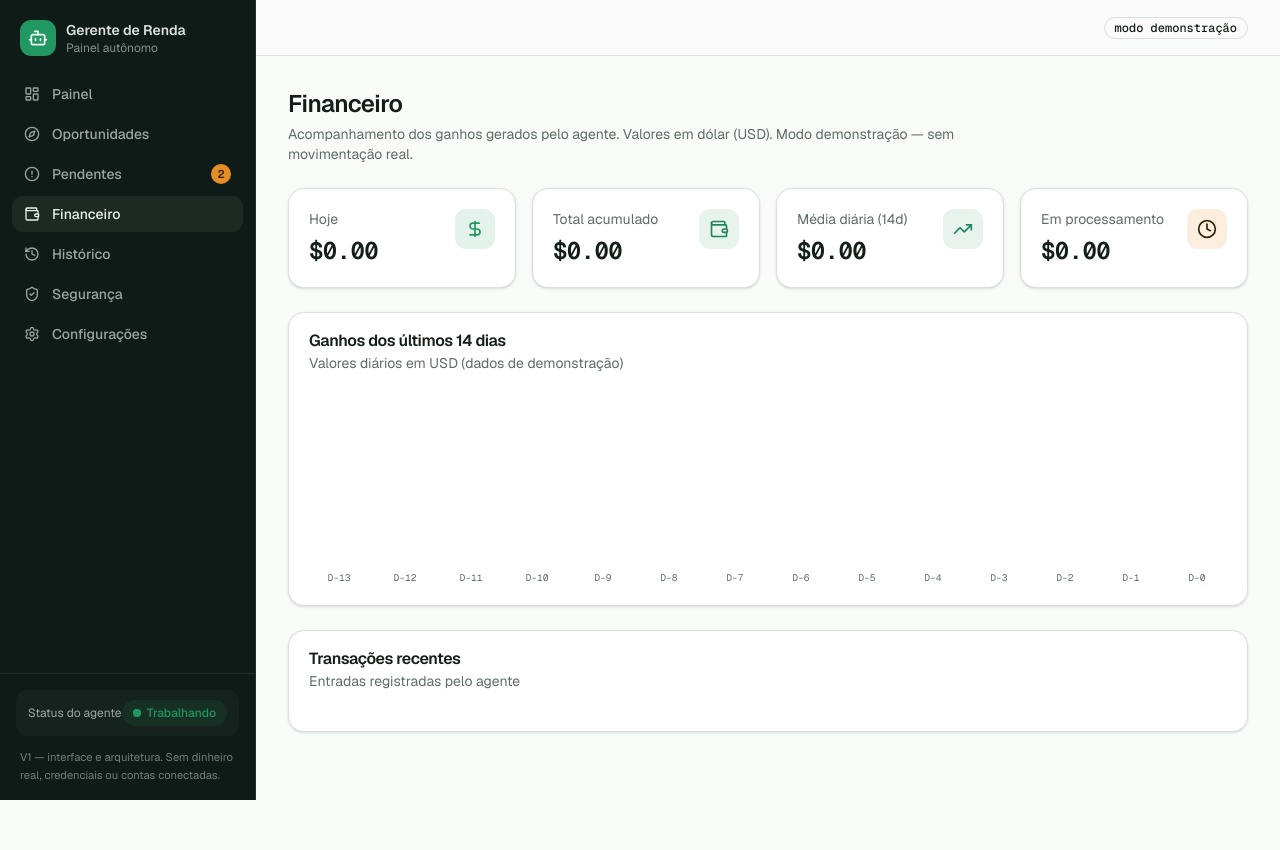
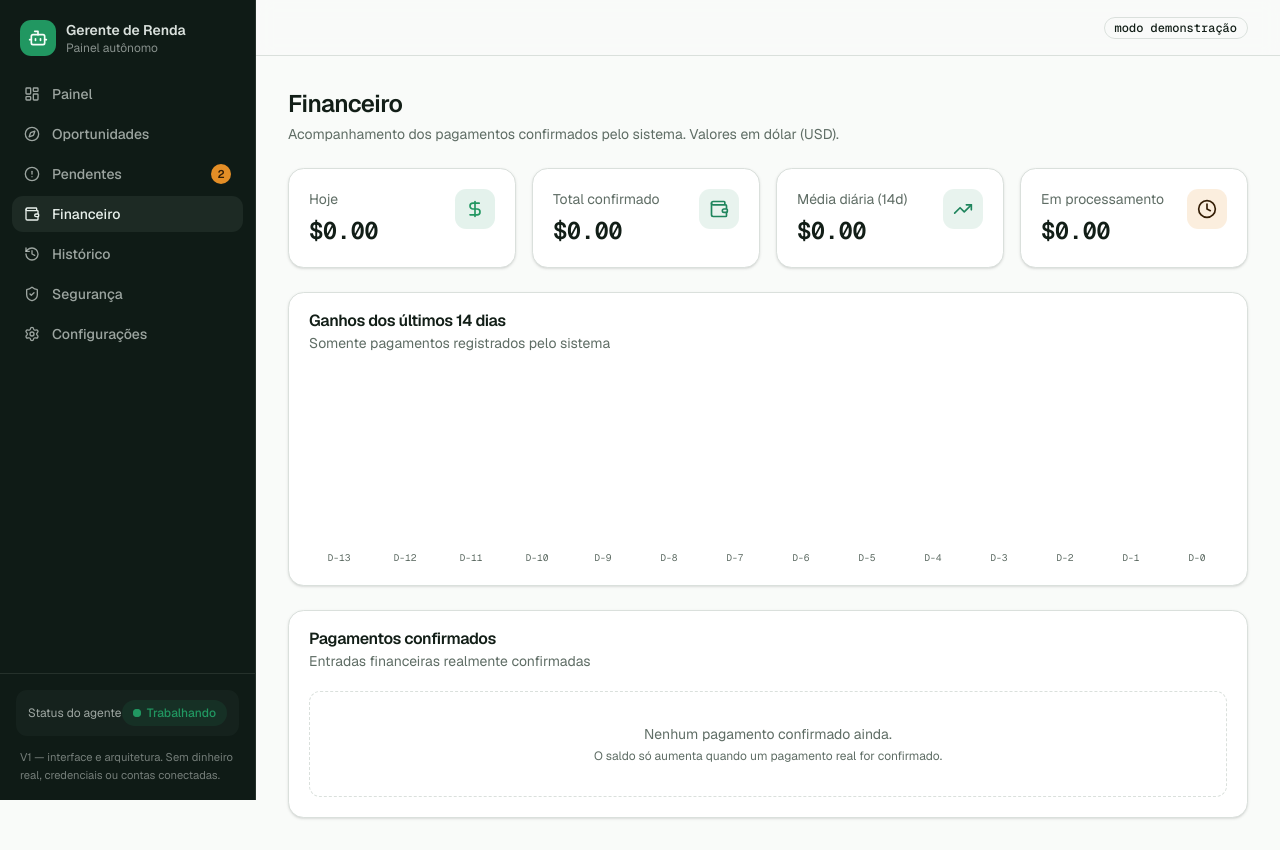
Before and after one commit to ivansilva1062-cpu/Gerente-de-renda, a Next.js app: page /financeiro in a window 1280 px wide. Before the commit the page ends 800 px from the top, so only its background shows below. Built offline with nearby package versions, Linux system fonts and the light colour scheme.

Commit message:
Update page.tsx

```diff
--- a/app/financeiro/page.tsx
+++ b/app/financeiro/page.tsx
@@ -1,41 +1,119 @@
 'use client'
 
-import { DollarSign, Wallet, TrendingUp, Clock } from 'lucide-react'
+import {
+  DollarSign,
+  Wallet,
+  TrendingUp,
+  Clock,
+} from 'lucide-react'
+
 import { useAgent } from '@/components/agent-provider'
 import { PageHeader } from '@/components/page-header'
 import { StatCard } from '@/components/stat-card'
 import { EarningsChart } from '@/components/earnings-chart'
-import { Card, CardContent, CardHeader, CardTitle, CardDescription } from '@/components/ui/card'
+
+import {
+  Card,
+  CardContent,
+  CardHeader,
+  CardTitle,
+  CardDescription,
+} from '@/components/ui/card'
+
 import { Badge } from '@/components/ui/badge'
 import { usd, relativeTime } from '@/lib/format'
 import { seedEarningsSeries } from '@/lib/mock-data'
 
 export default function FinancialPage() {
-  const { today, total, transactions } = useAgent()
+  const {
+    today,
+    total,
+    transactions,
+  } = useAgent()
 
-  const series = seedEarningsSeries.map((d, i, arr) =>
-    i === arr.length - 1 ? { ...d, amount: today } : d,
+  /*
+   * O gráfico usa somente valores financeiros
+   * que realmente foram registrados.
+   *
+   * Enquanto não houver pagamentos confirmados,
+   * permanece em zero.
+   */
+  const series =
+    seedEarningsSeries.map(
+      (d, i, arr) =>
+        i === arr.length - 1
+          ? {
+              ...d,
+              amount: today,
+            }
+          : d,
     )
-  const avg = series.reduce((s, d) => s + d.amount, 0) / series.length
-  const processing = transactions
-    .filter((t) => t.status === 'processing')
-    .reduce((s, t) => s + t.amount, 0)
+
+  /*
+   * Média baseada somente nos valores registrados.
+   */
+  const avg =
+    series.reduce(
+      (sum, d) =>
+        sum + d.amount,
+      0,
+    ) / series.length
+
+  /*
+   * Dinheiro que ainda está processando.
+   *
+   * NÃO entra no saldo confirmado.
+   */
+  const processing =
+    transactions
+      .filter(
+        (t) =>
+          t.status ===
+          'processing',
+      )
+      .reduce(
+        (sum, t) =>
+          sum + t.amount,
+        0,
+      )
+
+  /*
+   * Somente pagamentos confirmados.
+   */
+  const confirmed =
+    transactions.filter(
+      (t) =>
+        t.status ===
+        'confirmed',
+    )
 
   return (
     <div>
       <PageHeader
         title="Financeiro"
-        description="Acompanhamento dos ganhos gerados pelo agente. Valores em dólar (USD). Modo demonstração — sem movimentação real."
+        description="Acompanhamento dos pagamentos confirmados pelo sistema. Valores em dólar (USD)."
       />
 
       <div className="grid grid-cols-1 gap-4 sm:grid-cols-2 xl:grid-cols-4">
-        <StatCard label="Hoje" value={usd(today)} icon={DollarSign} accent="success" />
-        <StatCard label="Total acumulado" value={usd(total)} icon={Wallet} />
+        <StatCard
+          label="Hoje"
+          value={usd(today)}
+          icon={DollarSign}
+          accent="success"
+        />
+
+        <StatCard
+          label="Total confirmado"
+          value={usd(total)}
+          icon={Wallet}
+        />
+
         <StatCard
           label="Média diária (14d)"
           value={usd(avg)}
           icon={TrendingUp}
         />
+
         <StatCard
           label="Em processamento"
           value={usd(processing)}
@@ -46,43 +124,137 @@ export default function FinancialPage() {
 
       <Card className="mt-6">
         <CardHeader>
-          <CardTitle>Ganhos dos últimos 14 dias</CardTitle>
-          <CardDescription>Valores diários em USD (dados de demonstração)</CardDescription>
+          <CardTitle>
+            Ganhos dos últimos 14 dias
+          </CardTitle>
+
+          <CardDescription>
+            Somente pagamentos registrados pelo sistema
+          </CardDescription>
         </CardHeader>
+
         <CardContent>
-          <EarningsChart data={series} />
+          <EarningsChart
+            data={series}
+          />
         </CardContent>
       </Card>
 
       <Card className="mt-6">
         <CardHeader>
-          <CardTitle>Transações recentes</CardTitle>
-          <CardDescription>Entradas registradas pelo agente</CardDescription>
+          <CardTitle>
+            Pagamentos confirmados
+          </CardTitle>
+
+          <CardDescription>
+            Entradas financeiras realmente confirmadas
+          </CardDescription>
         </CardHeader>
+
         <CardContent className="space-y-2">
-          {transactions.map((tx) => (
+          {confirmed.length >
+          0 ? (
+            confirmed.map(
+              (tx) => (
                 <div
                   key={tx.id}
                   className="flex items-center justify-between gap-4 rounded-lg border border-border p-3"
                 >
                   <div className="min-w-0">
-                <p className="truncate text-sm font-medium">{tx.description}</p>
+                    <p className="truncate text-sm font-medium">
+                      {tx.description}
+                    </p>
+
                     <p className="text-xs text-muted-foreground">
-                  {tx.source} • {relativeTime(tx.at)}
+                      {tx.source} •{' '}
+                      {relativeTime(
+                        tx.at,
+                      )}
                     </p>
                   </div>
+
                   <div className="flex items-center gap-3">
-                <Badge variant={tx.status === 'confirmed' ? 'success' : 'warning'}>
-                  {tx.status === 'confirmed' ? 'Confirmado' : 'Processando'}
+                    <Badge variant="success">
+                      Confirmado
                     </Badge>
+
                     <span className="font-mono text-sm font-semibold tabular-nums text-success">
-                  +{usd(tx.amount)}
+                      +
+                      {usd(
+                        tx.amount,
+                      )}
                     </span>
                   </div>
                 </div>
-          ))}
+              ),
+            )
+          ) : (
+            <div className="rounded-lg border border-dashed border-border py-8 text-center">
+              <p className="text-sm text-muted-foreground">
+                Nenhum pagamento confirmado ainda.
+              </p>
+
+              <p className="mt-1 text-xs text-muted-foreground">
+                O saldo só aumenta quando um pagamento real for confirmado.
+              </p>
+            </div>
+          )}
         </CardContent>
       </Card>
+
+      {processing > 0 && (
+        <Card className="mt-6">
+          <CardHeader>
+            <CardTitle>
+              Pagamentos em processamento
+            </CardTitle>
+
+            <CardDescription>
+              Ainda não fazem parte do saldo confirmado.
+            </CardDescription>
+          </CardHeader>
+
+          <CardContent className="space-y-2">
+            {transactions
+              .filter(
+                (t) =>
+                  t.status ===
+                  'processing',
+              )
+              .map(
+                (tx) => (
+                  <div
+                    key={tx.id}
+                    className="flex items-center justify-between gap-4 rounded-lg border border-border p-3"
+                  >
+                    <div>
+                      <p className="text-sm font-medium">
+                        {tx.description}
+                      </p>
+
+                      <p className="text-xs text-muted-foreground">
+                        {tx.source} •{' '}
+                        {relativeTime(
+                          tx.at,
+                        )}
+                      </p>
+                    </div>
+
+                    <Badge variant="warning">
+                      Processando
+                    </Badge>
+
+                    <span className="font-mono text-sm font-semibold tabular-nums">
+                      {usd(
+                        tx.amount,
+                      )}
+                    </span>
+                  </div>
+                ),
+              )}
+          </CardContent>
+        </Card>
+      )}
     </div>
   )
 }
```
Lines whose indentation alone changed are shown as unchanged.
